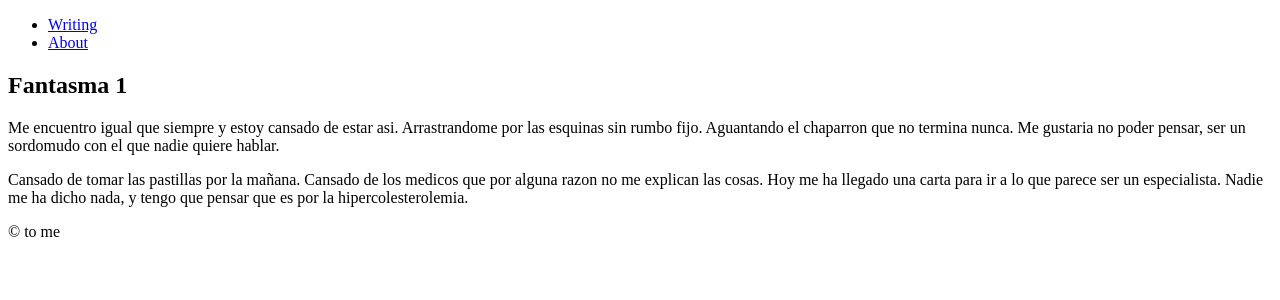
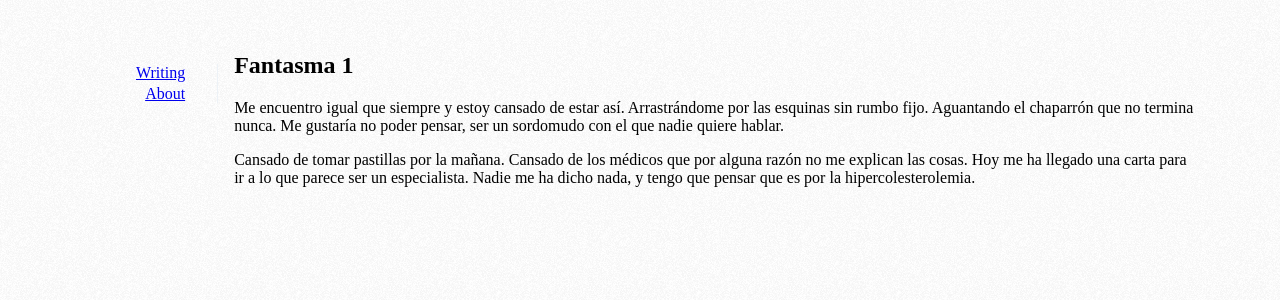
Before and after one commit to still-brine/still-brine.github.io, a Jekyll site: the page built from fantasma/_posts/2020-8-20-fantasma-1.md, in a window 1280 px wide. Shown: the top 300 px of the page. Built offline with Jekyll 4.4.1, drawn with Linux system fonts in a browser that asks for light colours.

Commit message:
Updated posts

```diff
--- a/_layouts/.#default.html
+++ /dev/null
@@ -1 +0,0 @@
-eochoa@localhost.localdomain.409961:1593800577
--- a/_layouts/default.html
+++ b/_layouts/default.html
@@ -31,10 +31,5 @@
       </section>
     </div>
 
-
-    <footer>
-      &copy; to me
-    </footer>
-
   </body>
 </html>
--- a/css/.#styles.scss
+++ /dev/null
@@ -1 +0,0 @@
-eochoa@localhost.localdomain.409961:1593800577
--- /dev/null
+++ b/css/styles.scss
@@ -0,0 +1,50 @@
+---
+# Comentario para que jekyll transforme el fichero en css
+---
+
+body {
+    background-image: url('background-white.png');
+}
+
+
+.main {
+    display: flex;
+    max-width: 70rem;
+    margin: 2rem auto;
+}
+
+
+
+nav {
+    padding: 1rem;
+}
+
+nav ul li {
+    margin-bottom: .2rem;
+    text-align: right;
+    margin-right: 2rem;
+}
+
+nav ul {
+    list-style: none;
+    border-right: 1px solid #edf2f7;
+}
+
+.content {
+    flex-grow: 999;
+}
+
+.posts {
+    flex-basis: 0;
+    flex-grow: 999;
+    min-width: 70%;
+    display: flex;
+    flex-direction: column;
+}
+
+.posts ul li {
+    align-items: center;
+    display: flex;
+    justify-content: space-between;
+    margin-bottom: .5rem;
+}
--- a/fantasma/_posts/2020-8-20-fantasma-1.md
+++ b/fantasma/_posts/2020-8-20-fantasma-1.md
@@ -5,11 +5,11 @@ layout: post
 
 
 Me encuentro igual que siempre y estoy cansado de estar
-asi. Arrastrandome por las esquinas sin rumbo fijo. Aguantando el
-chaparron que no termina nunca. Me gustaria no poder pensar, ser un
+así. Arrastrándome por las esquinas sin rumbo fijo. Aguantando el
+chaparrón que no termina nunca. Me gustaría no poder pensar, ser un
 sordomudo con el que nadie quiere hablar.
 
-Cansado de tomar las pastillas por la mañana. Cansado de los medicos
-que por alguna razon no me explican las cosas. Hoy me ha llegado una
+Cansado de tomar pastillas por la mañana. Cansado de los médicos
+que por alguna razón no me explican las cosas. Hoy me ha llegado una
 carta para ir a lo que parece ser un especialista. Nadie me ha dicho
 nada, y tengo que pensar que es por la hipercolesterolemia.
```
Also changed, not shown: fantasma/_posts/2020-8-22-fantasma-2.md (+3 -3 lines), 11 other files.
